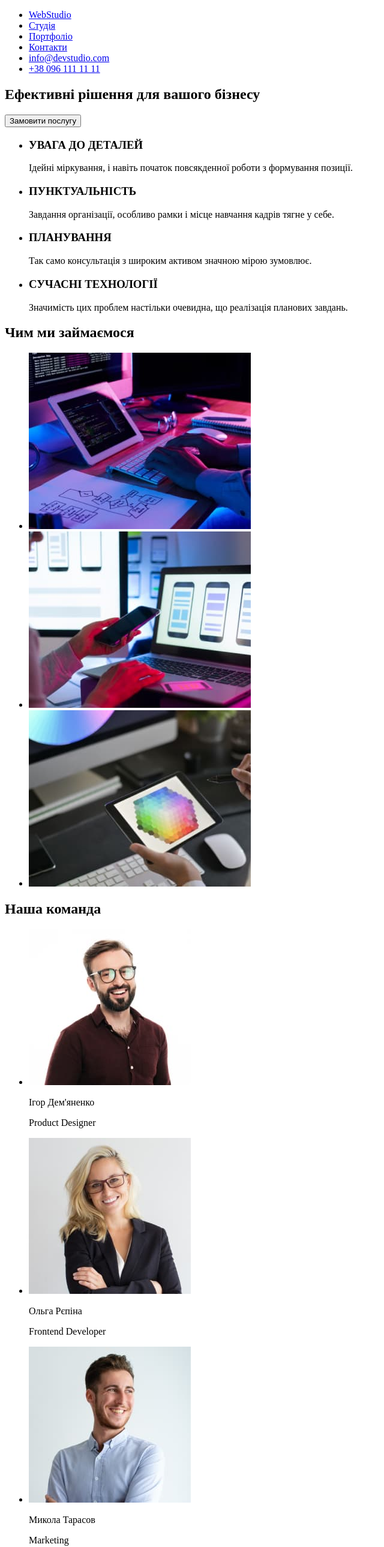
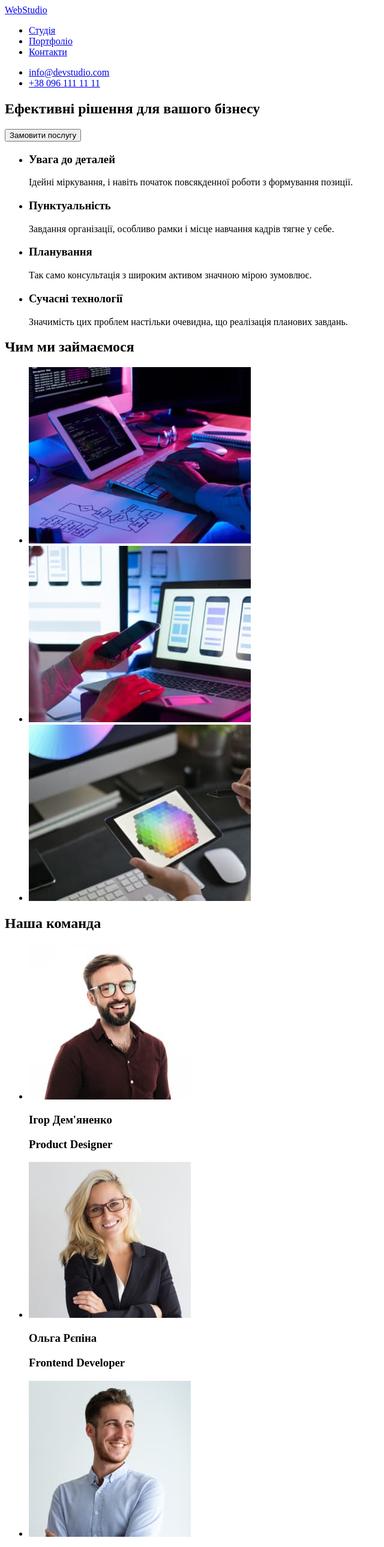
Before and after one commit to ViktorZvarych/webstudio, a plain HTML site: page index.html in a window 1280 px wide. Shown: the top 2579 px of the page at 60% size, without its empty margins (0-640 px from the left). Drawn offline with Linux system fonts and the light colour scheme.

Commit message:
2nd commit: modified index

```diff
--- a/index.html
+++ b/index.html
@@ -9,10 +9,8 @@
 <body>
     <header>
         <nav>
+            <a lang="en" href="/">WebStudio</a>
             <ul>
-                <li>
-                    <a lang="en" href="/">WebStudio</a>
-                </li>
                 <li>
                     <a href="#">Студія</a>
                 </li>
@@ -22,6 +20,8 @@
                 <li>
                     <a href="#">Контакти</a>
                 </li>
+            </ul>
+            <ul>
                 <li>
                     <a href="mailto:info@devstudio.com">info@devstudio.com</a>
                 </li>
@@ -33,29 +33,27 @@
     </header>
 
     <main>
-        <div>
         <section>
                 <h1>Ефективні рішення для вашого бізнесу</h1>
                 <button type="button">Замовити послугу</button>
         </section>
-        </div>
         <section>
             <h2 hidden>Наші переваги</h2>
             <ul>
                 <li>
-                    <h3>УВАГА ДО ДЕТАЛЕЙ</h3>
+                    <h3>Увага до деталей</h3>
                     <p>Ідейні міркування, і навіть початок повсякденної роботи з формування позиції.</p>
                 </li>
                 <li>
-                    <h3>ПУНКТУАЛЬНІСТЬ</h3>
+                    <h3>Пунктуальність</h3>
                     <p>Завдання організації, особливо рамки і місце навчання кадрів тягне у себе.</p>
                 </li>
                 <li>
-                    <h3>ПЛАНУВАННЯ</h3>
+                    <h3>Планування</h3>
                     <p>Так само консультація з широким активом значною мірою зумовлює.</p>
                 </li>
                 <li>
-                    <h3>СУЧАСНІ ТЕХНОЛОГІЇ</h3>
+                    <h3>Сучасні технології</h3>
                     <p>Значимість цих проблем настільки очевидна, що реалізація планових завдань.</p>
                 </li>
             </ul>
@@ -64,19 +62,13 @@
             <h2>Чим ми займаємося</h2>
             <ul>
                 <li>
-                    <a href="#">
                     <img src="./images/work/1.jpg" alt="Архітектура сайту" width="370">
-                    </a>
                 </li>
                 <li>
-                    <a href="#">
                     <img src="./images/work/2.jpg" alt="Дизайн сайту" width="370">
-                    </a>
                 </li>
                 <li>
-                    <a href="#">
                     <img src="./images/work/3.jpg" alt="Колірна гама сайту" width="370">
-                    </a>
                 </li>
             </ul>
         </section>
@@ -84,31 +76,23 @@
             <h2>Наша команда</h2>
             <ul>
                 <li>
-                    <a href="#">
                     <img src="./images/team/1.jpg" alt="Product Designer" width="270">
-                    </a>
-                    <p>Ігор Дем'яненко</p>
+                    <h3>Ігор Дем'яненко</h>
                     <p lang="en">Product Designer</p>
                 </li>
                 <li>
-                    <a href="#">
                     <img src="./images/team/2.jpg" alt="Frontend Developer" width="270">
-                    </a>
-                    <p>Ольга Рєпіна</p>
+                    <h3>Ольга Рєпіна</h>
                     <p lang="en">Frontend Developer</p>
                 </li>
                 <li>
-                    <a href="#">
                     <img src="./images/team/3.jpg" alt="Marketing" width="270">
-                    </a>
-                    <p>Микола Тарасов</p>
+                    <h3>Микола Тарасов</h>
                     <p lang="en">Marketing</p>
                 </li>
                 <li>
-                    <a href="#">
                     <img src="./images/team/4.jpg" alt="UI Designer" width="270">
-                    </a>
-                    <p>Михайло Єрмаков</p>
+                    <h3>Михайло Єрмаков</h>
                     <p lang="en">UI Designer</p>
                 </li>
             </ul>
@@ -117,9 +101,10 @@
 
     <footer>
         <a lang="en" href="/">WebStudio</a>
+        <address>
             <ul>
                 <li>
-                <address>м. Київ, пр-т Лесі Українки, 26</address>
+                    <a href="https://goo.gl/maps/CPtrU1FHBa2aNyZL9" target="_blank" rel="noopener noreferrer nofollow">м. Київ, пр-т Лесі Украінки, 26</a>
                 </li>
                 <li>
                     <a lang="en" href="mailto:info@devstudio.com">info@devstudio.com</a>
@@ -128,6 +113,7 @@
                     <a href="tel:++380961111111">+38 096 111 11 11</a>
                 </li>
             </ul>
+        </address>
     </footer>
 </body>
 </html>
```
Lines whose indentation alone changed are shown as unchanged.
